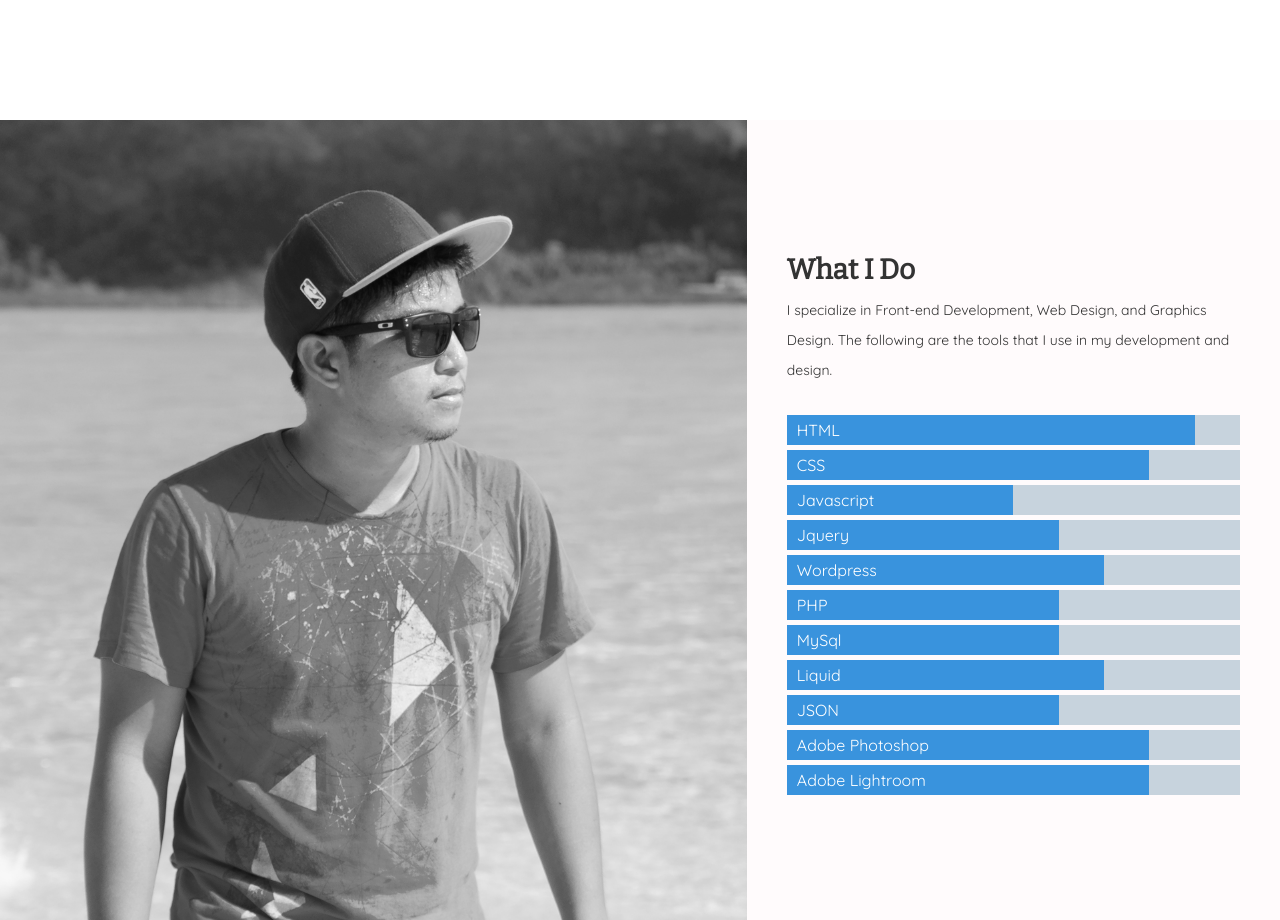
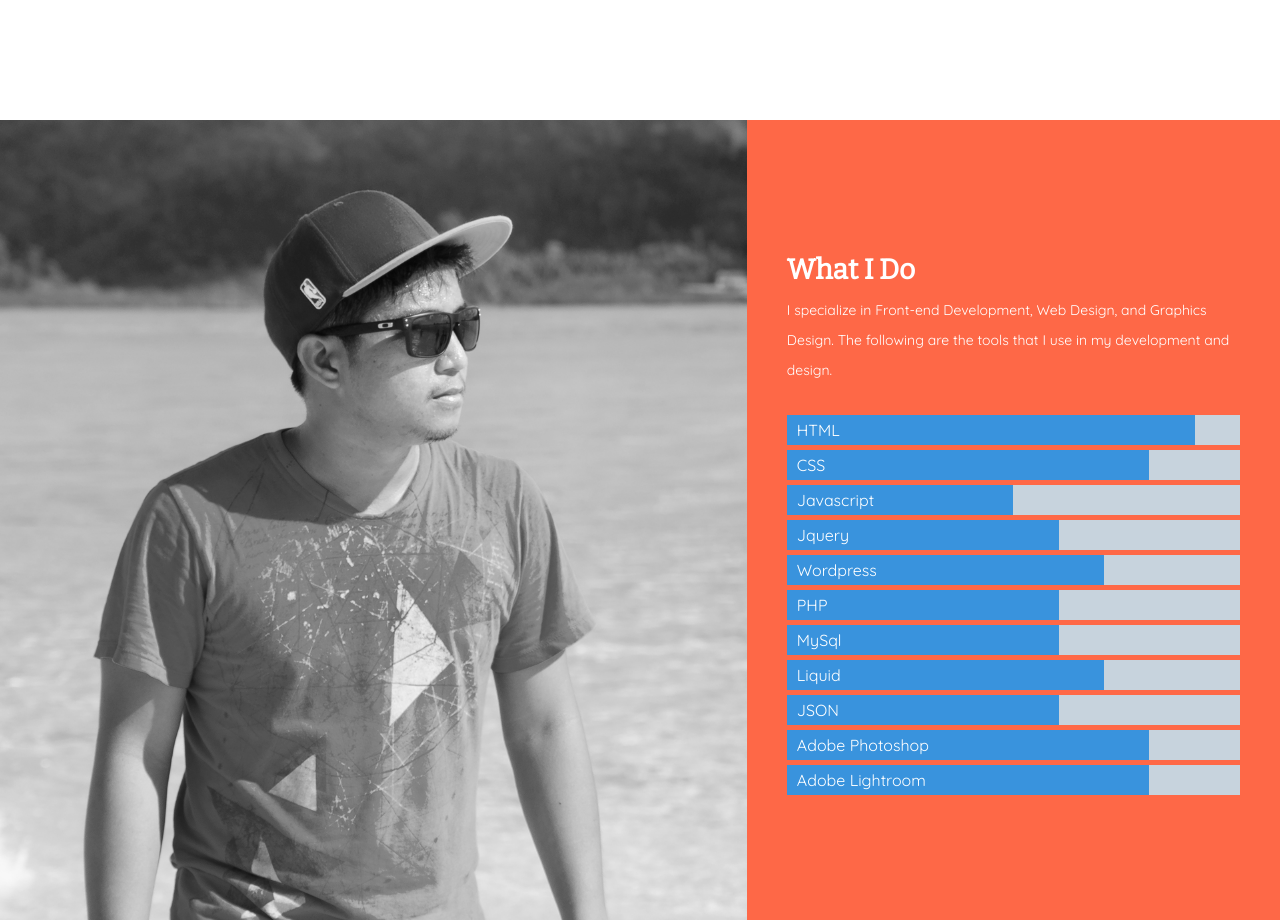
Before and after one commit to angeloamon/webportfolio, a plain HTML site: page index.html in a window 1280 px wide. Shown: the part 1080-2000 px from the top of the page. Drawn offline with nearby package versions, Linux system fonts and the light colour scheme.

Commit message:
updated background color on skills

```diff
--- a/sass/main.scss
+++ b/sass/main.scss
@@ -277,8 +277,8 @@ header {
 				}
 			}
 			.apa-skills-info {
-				background-color: #FFFBFC;
-				//background-color: #E8E9F3;
+				//background-color: #FFFBFC;
+				background-color: #FE6847;
 				height: 100vh;
 				display: flex;
 				align-items: center;
@@ -286,6 +286,7 @@ header {
 				justify-content: center;
 				.apa-skills-do {
 					width: 60%;
+					color: $primary-text-color;
 					@media(max-width: $smallscreen) {
 						width: 90%;
 					}
@@ -313,6 +314,7 @@ header {
 						list-style-type: none;
 						li {
 							/*background-color: #FE5F55;*/
+							color: $primary-text-color;
 							background-color: #3993DD;
 							margin-top: 5px;
 							width: 100%;
```
Also changed, not shown: css/main.css, 1 other file.
